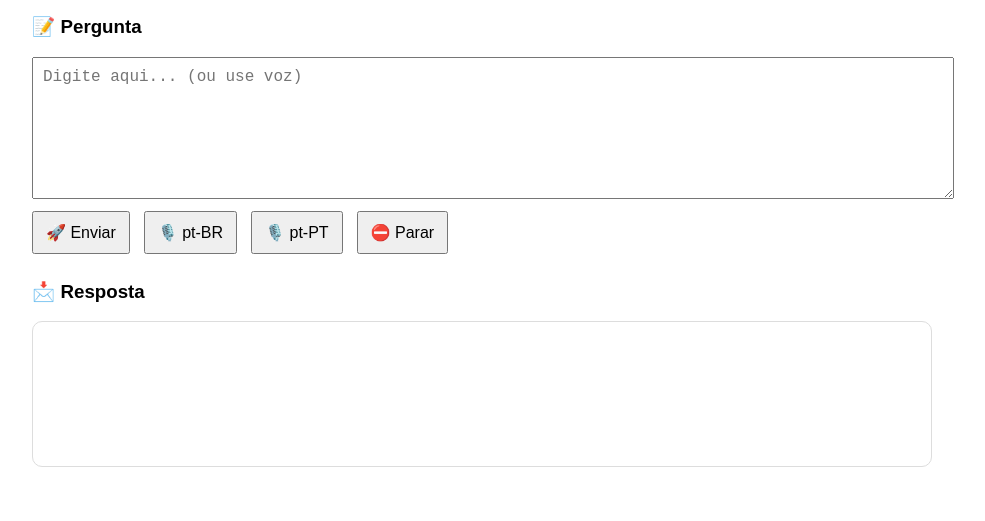
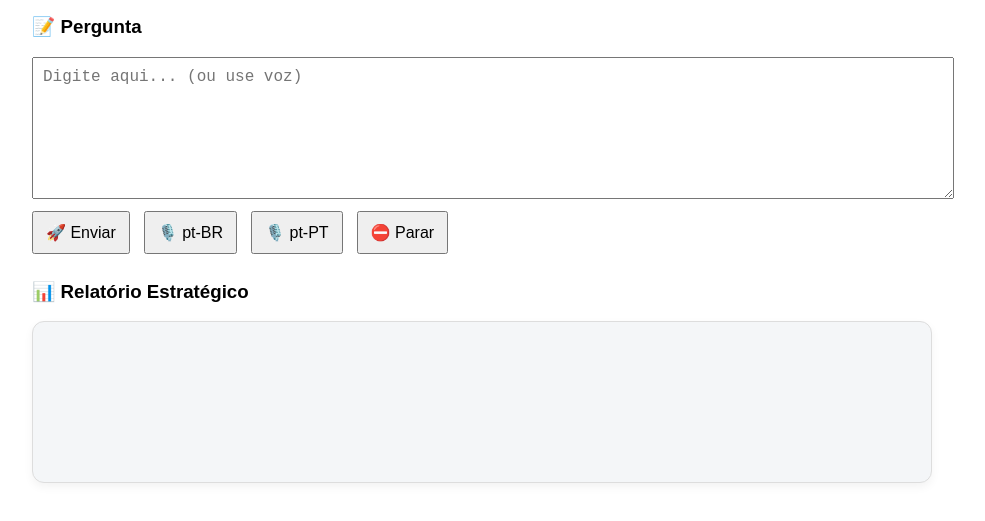
Before and after one commit to ArquitetoCognitivo/poc-c-level-seguro, a website: page index.html in a window 1280 px wide. Shown: the part 119-640 px from the top of the page, without its empty margins (158-1143 px from the left). Drawn offline with Linux system fonts and the light colour scheme.

Commit message:
Update index.html

```diff
--- a/index.html
+++ b/index.html
@@ -32,8 +32,18 @@
     <button onclick="stopVoice()">⛔ Parar</button>
   </div>
 
-  <h3>📩 Resposta</h3>
-  <div id="out"></div>
+<h3 style="font-family:Arial, sans-serif;">📊 Relatório Estratégico</h3>
+
+<div id="out" style="
+  background:#f4f6f8;
+  padding:20px;
+  border-radius:12px;
+  margin-top:10px;
+  font-family: Arial, sans-serif;
+  line-height:1.6;
+  box-shadow: 0 4px 10px rgba(0,0,0,0.05);
+  white-space: pre-wrap;
+"></div>
 
 <script>
 let rec = null;
```
